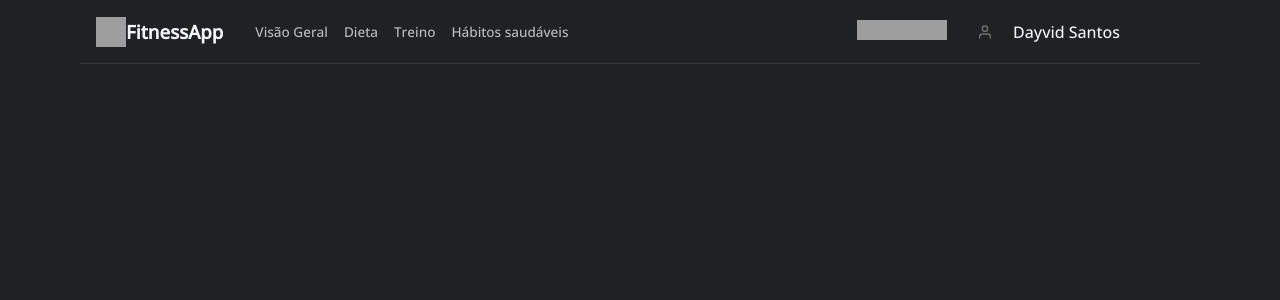
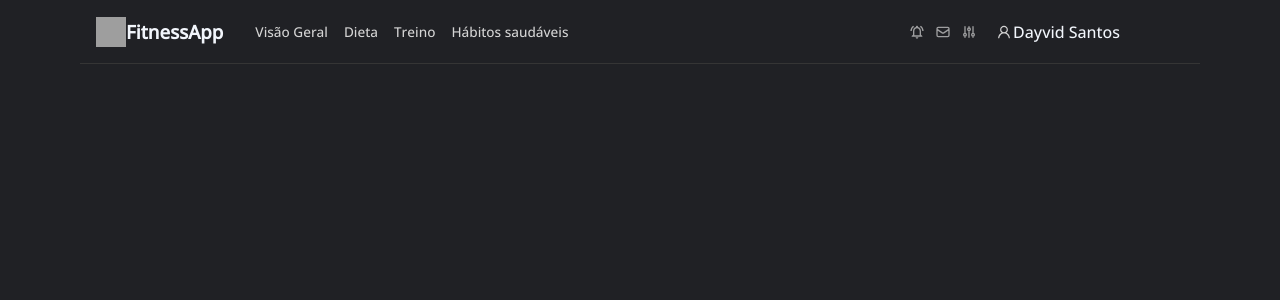
Before and after one commit to dayvid-s/FitnessApp, a Next.js app: page / in a window 1280 px wide. Shown: the top 300 px of the page. Built offline with nearby package versions, Linux system fonts and the light colour scheme; grey boxes are pictures that could not be loaded.

Commit message:
added more features at HomeHeader

```diff
--- a/package.json
+++ b/package.json
@@ -9,11 +9,13 @@
     "lint": "next lint"
   },
   "dependencies": {
+    "@iconscout/react-unicons": "^2.0.2",
     "@svgr/webpack": "^7.0.0",
     "eslint": "^8.39.0",
     "next": "^13.3.0",
     "react": "^18.2.0",
     "react-dom": "^18.2.0",
+    "react-icons": "^4.8.0",
     "styled-components": "^5.3.9"
   },
   "devDependencies": {
--- a/src/components/HomeHeader/index.tsx
+++ b/src/components/HomeHeader/index.tsx
@@ -1,12 +1,14 @@
-import { User } from "@component/assets"
 import {
   HeaderArea,
   IconsArea,
   NavBar,
   UserAccountArea
 } from "./styles"
-
 import Link from "next/link"
+import {MdOutlineNotificationsActive} from "react-icons/md"
+import {HiOutlineMail} from "react-icons/hi"
+import {HiOutlineAdjustments} from "react-icons/hi"
+import {AiOutlineUser} from "react-icons/ai"
 
 export function HomeHeader (){
   return(
@@ -24,22 +26,15 @@ export function HomeHeader (){
       </NavBar>
 
       <IconsArea>
+        <MdOutlineNotificationsActive color="#d4d4d4"/>
 
-        <img src="https://www.svgrepo.com/show/473975/notification-bell-new.svg"
-          width="30" height="20"  />
-        <img src="https://www.svgrepo.com/show/489456/email.svg" alt=""
-          width="30" height="20"
-        />
-        <img src="https://www.svgrepo.com/show/425650/configuration-vertical-options.svg"
-          width="30" height="20"
-          alt="" />
+        <HiOutlineMail color="#d4d4d4" />
 
-        <svg media="../usersv.svg"
-          width="30" height="20"
-        />
+        <HiOutlineAdjustments color="#d4d4d4" />
+
       </IconsArea>
-      <User  ></User>
       <UserAccountArea>
+        <AiOutlineUser color="#d4d4d4" />
         <p>Dayvid Santos</p>
       </UserAccountArea>
     </HeaderArea>
--- a/src/components/HomeHeader/styles.ts
+++ b/src/components/HomeHeader/styles.ts
@@ -19,28 +19,30 @@ export const HeaderArea = styled.header`
 export const NavBar = styled.nav`
     margin-left:2rem;
     a{
-        color:#fff;
+        color:#d4d4d4;
         margin-right: 1rem;
         font-size: 0.85rem;
-        opacity: 0.7;
     }
     img{
     }
 `
 export const IconsArea = styled.div`
     margin-left:auto;
-    a{
+    display: flex;
+    svg{
         color:#fff;
-        margin-right: 1rem;
-        font-size: 0.85rem;
+        margin-right: 0.60rem;
         opacity: 0.7;
-    }
-    img{
     }
 `
 
 export const UserAccountArea = styled.div`
     display: flex;
+    align-items: center;
+    justify-content: center;
     margin-right: 4rem;
-    margin-left: 20px;
+    margin-left: 10px;
+    svg{
+        margin-right:1px;
+    }
 `
```
Also changed, not shown: src/assets/notification.svg (added), src/pages/index.tsx (indentation only), 1 other file (tests, documents, lock files or other folders).
